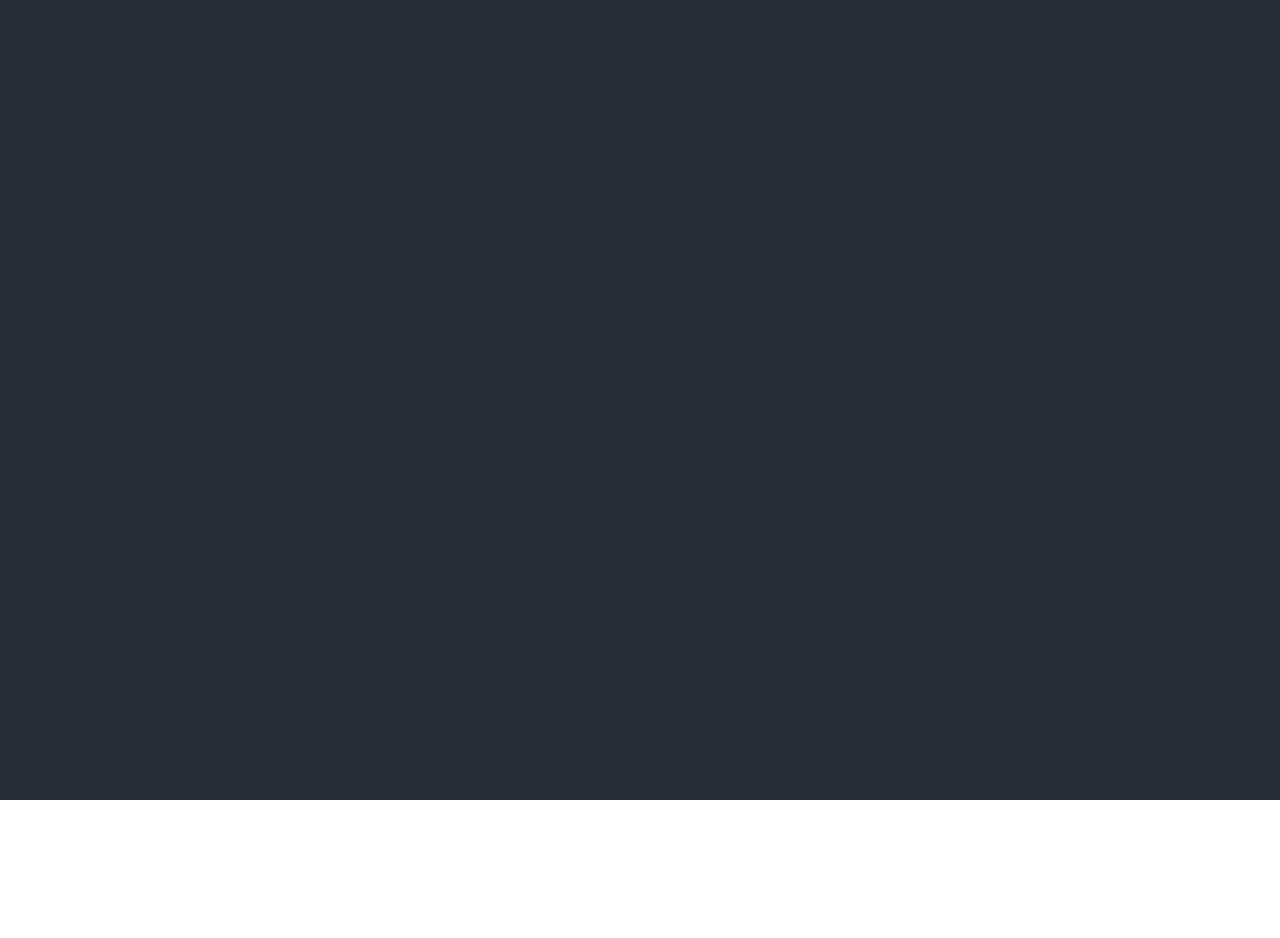
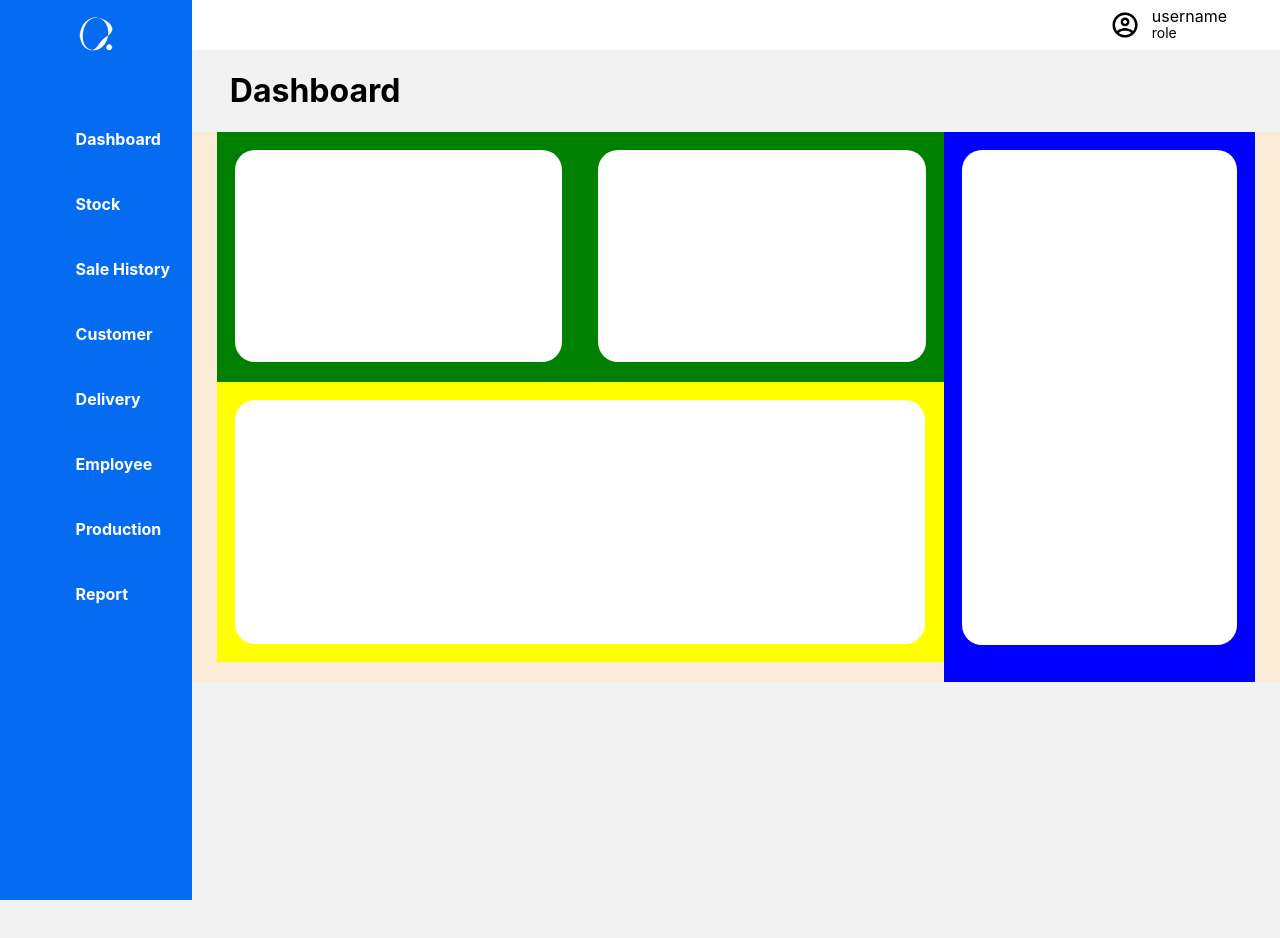
Before and after one commit to nker31/Storage-management-system, a React (Create React App) app in the folder qoo/: page / in a window 1280 px wide. Shown: the top 938 px of the page. Before the commit the page ends 800 px from the top, so only its background shows below. Built offline with nearby package versions, Linux system fonts and the light colour scheme.

Commit message:
create db page structure

```diff
--- a/qoo/src/App.css
+++ b/qoo/src/App.css
@@ -1,38 +1,120 @@
+
 .App {
-  text-align: center;
+  background-color: #f2f2f2;
+  display: flex;
+  width: 100%;
+  height: 100%;
+  min-width: 1100px;
+  min-height: 1000px;
+  max-width: 1920px;
+  max-height: 1080px;
+}
+.body-box {
+  display: flex;
 }
 
-.App-logo {
-  height: 40vmin;
-  pointer-events: none;
+.right-body {
+  min-height: 900px;
+  max-height: 1080px;
+  width: 85%;
+  height: 100%;
+  background-color: #f2f2f2;
+
+}
+.nav-bar {
+  height: 50px;
+  background-color: white;
+  /* margin-top: px; */
+  display: flex;
+  flex-direction: row-reverse;
+}
+.profile-box {
+  margin-top: -10px;
+  margin-right: 2cm;
+  display: flex;
+}
+.profile-icon{
+  margin-top: 10px;
+  width: 30px;
+  height: 30px;
+
+}
+.profile-box-left{
+  width: 50%;
+  display: flex;
+  justify-content: center;
+  align-items: center;
+}
+.profile-box-right{
+  width: 50%;
 }
 
-@media (prefers-reduced-motion: no-preference) {
-  .App-logo {
-    animation: App-logo-spin infinite 20s linear;
-  }
+.username-text {
+  font-size: 16px;
+}
+.user-role {
+  margin-top: -18px;
+  font-size: 14px;
+}
+.db-area-header {
+  margin-left: 1cm;
+}
+.db-area {
+  background-color: antiquewhite;
+  display: flex;
 }
 
-.App-header {
-  background-color: #282c34;
-  min-height: 100vh;
+.left-part{
+  width: 70%;
+  min-height: 550px;
+  margin-left: 0.65cm;
+}
+.two-in-one{
   display: flex;
-  flex-direction: column;
-  align-items: center;
-  justify-content: center;
-  font-size: calc(10px + 2vmin);
-  color: white;
+  min-width: 720px;
+  max-width: 890px;
+  height: 250px;
+  background-color: green;
+}
+.left-box{
+  background-color: white;
+  width: 50%;
+  height: 85%;
+  margin: 18px;
+  border-radius: 20px;
+}
+.right-box{
+  background-color: white;
+  width: 50%;
+  height: 85%;
+  margin: 18px;
+  border-radius: 20px;
+}
+.under-part{
+  display: flex;
+
+  min-width: 720px;
+  min-height: 280px;
+  background-color: yellow;
+
 }
 
-.App-link {
-  color: #61dafb;
+.long-box{
+  width: 95%;
+  margin: 18px;
+  background-color: white;
+  border-radius: 20px;
 }
-
-@keyframes App-logo-spin {
-  from {
-    transform: rotate(0deg);
-  }
-  to {
-    transform: rotate(360deg);
-  }
+.right-part{
+  width: 30%;
+  background-color: blue;
+  margin-right: 0.65cm;
 }
+.tall-box{
+  height: 90%;
+  background-color: white;
+  max-width: 300px;
+  min-width: 250px;
+  margin: 18px;
+  border-radius: 20px;
+}
--- a/qoo/src/App.js
+++ b/qoo/src/App.js
@@ -1,12 +1,56 @@
-import logo from './logo.svg';
+
 import './App.css';
-
+import AppSideBar from "./components/AppSideBar";
 function App() {
   return (
     <div className="App">
-      <header className="App-header">
+      <AppSideBar/>
+      <div className="right-body">
+        <div className="nav-bar">
 
-      </header>
+          <div className="profile-box">
+            <div className="profile-box-left">
+              <img className="profile-icon" src="./images/profile.png"/>
+
+            </div>
+            <div className="profile-box-right">
+              <p className="username-text">username</p>
+              <p className="user-role">role</p>
+            </div>
+
+
+          </div>
+
+        </div>
+        <h1 className="db-area-header">Dashboard</h1>
+        <div className="db-area">
+          <div className="left-part">
+            <div className="two-in-one">
+              <div className="left-box">
+
+              </div>
+              <div className="right-box">
+
+              </div>
+            </div>
+            <div className="under-part">
+              <div className="long-box">
+
+              </div>
+            </div>
+          </div>
+          <div className="right-part">
+            <div className="tall-box">
+
+            </div>
+          </div>
+
+
+
+
+        </div>
+      </div>
+
     </div>
   );
 }
--- /dev/null
+++ b/qoo/src/components/AppSideBar.css
@@ -0,0 +1,28 @@
+.side-bar {
+  width: 15%;
+  height: 100%;
+  min-height: 900px;
+  max-height: 1100px;
+  background-color: #056cf2;
+}
+.side-bar-logo-box {
+  margin-top: 15px;
+  display: flex;
+  justify-content: center;
+  align-items: center;
+}
+.side-bar-logo {
+  width: 40px;
+}
+.menu-box {
+  margin-top: 2cm;
+  color: white;
+  text-align: left;
+}
+.menu-box-item {
+  margin-bottom: 45px;
+  margin-left: 2cm;
+}
+.menu-box-item:hover {
+  background-color: rgba(0, 0, 0, 0.1);
+}
--- /dev/null
+++ b/qoo/src/components/AppSideBar.js
@@ -0,0 +1,38 @@
+import "./AppSideBar.css";
+
+function AppSideBar(){
+    return(
+        <div className="side-bar">
+            <div className="side-bar-logo-box">
+                <img className="side-bar-logo" src="./images/Qoo.png" />
+            </div>
+            <div className="menu-box">
+                <div className="menu-box-item">
+                   <h4>Dashboard</h4>
+                </div>
+                <div className="menu-box-item">
+                   <h4>Stock</h4>
+                </div>
+                <div className="menu-box-item">
+                   <h4>Sale History</h4>
+                </div>
+                <div className="menu-box-item">
+                   <h4>Customer</h4>
+                </div>
+                <div className="menu-box-item">
+                   <h4>Delivery</h4>
+                </div>
+                <div className="menu-box-item">
+                   <h4>Employee</h4>
+                </div>
+                <div className="menu-box-item">
+                   <h4>Production</h4>
+                </div>
+                <div className="menu-box-item">
+                   <h4>Report</h4>
+                </div>
+            </div>
+        </div>
+    )
+}
+export default AppSideBar;
```
Also changed, not shown: qoo/public/images/Qoo.png (added), qoo/public/images/profile.png (added).
